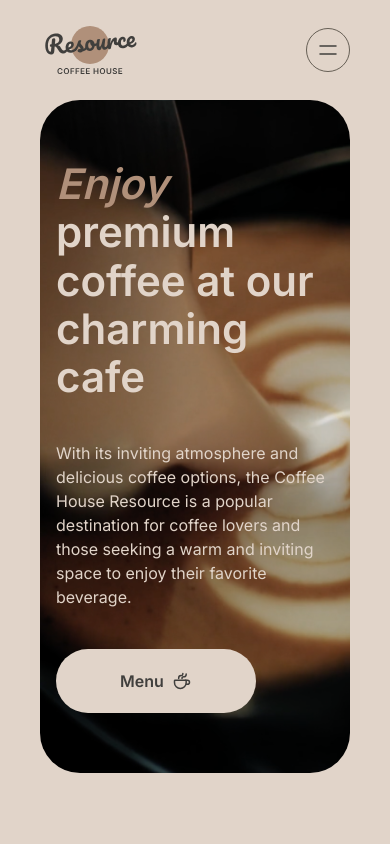
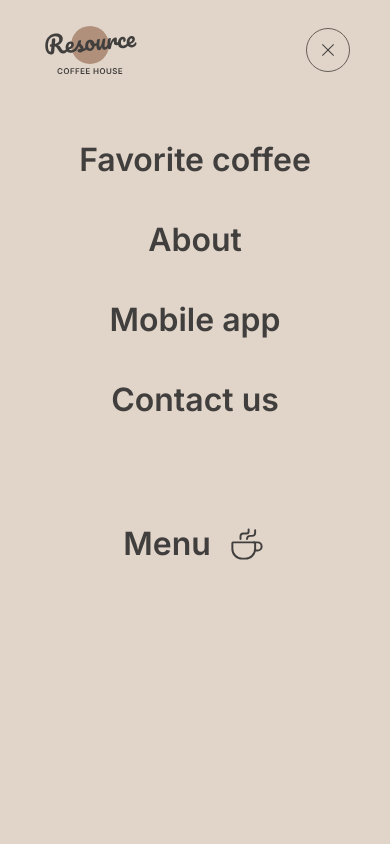
Before and after one commit to NatUsik6/RS-School-Stage1-Tasks, a plain HTML site: page coffee-house/index.html in a window 390 px wide. Both pictures are taken after a click on the button 328 px from the left and 50 px from the top of the page. Shown: the top 844 px of the page. Drawn offline with Linux system fonts and the light colour scheme; a web font is replaced by a local one.

Commit message:
feat: create burger-menu

```diff
--- a/coffee-house/index.html
+++ b/coffee-house/index.html
@@ -20,11 +20,12 @@
             <a class="logo-container" href="index.html"><img class="logo-container__image" src="assets/logo.svg"
                     alt="Logo Coffee House"></a>
             <button class="burger-button">
-                <svg width="18" height="10" viewBox="0 0 18 10" fill="none" xmlns="http://www.w3.org/2000/svg">
-                    <path d="M1 1H17" stroke="#403F3D" stroke-width="1.5" stroke-linecap="round" stroke-linejoin="round"/>
-                    <path d="M1 9H17" stroke="#403F3D" stroke-width="1.5" stroke-linecap="round" stroke-linejoin="round"/>
-                    </svg>
+                <div class="burger-button__icon">
+                    <div class="burger-button__icon__line"></div>
+                    <div class="burger-button__icon__line"></div>
+                </div>
             </button>
+            <div class="overlay"></div>
             <nav class="nav-container">
                 <ul class="nav-container-list">
                     <li class="nav-container-list__item"><a href="#section-favorite-coffee"
@@ -36,6 +37,24 @@
                     <li class="nav-container-list__item"><a href="#section-contacts"
                             class="nav-container-list__link">Contact us</a></li>
                 </ul>
+                <a class="nav-container__menu-link">
+                    Menu
+                    <svg class="menu-link__icon" xmlns="http://www.w3.org/2000/svg" width="41" height="40"
+                        viewBox="0 0 41 40" fill="none">
+                        <path
+                            d="M28.8333 18.9333V25C28.8333 30.5228 24.3561 35 18.8332 35H15.4999C9.97707 35 5.49992 30.5228 5.49992 25V18.9333C5.49992 18.602 5.76855 18.3333 6.09992 18.3333H28.2333C28.5646 18.3333 28.8333 18.602 28.8333 18.9333Z"
+                            stroke="#403F3D" stroke-width="2" stroke-linecap="round" stroke-linejoin="round" />
+                        <path
+                            d="M20.4999 15C20.4999 13.3334 21.6904 11.6667 24.0713 11.6667C24.5919 11.6667 25.2136 11.6667 25.8333 11.6667C27.4901 11.6667 28.8333 10.3236 28.8333 8.66671V5.83337"
+                            stroke="#403F3D" stroke-width="2" stroke-linecap="round" stroke-linejoin="round" />
+                        <path
+                            d="M13.8334 15V12.1667C13.8334 10.5098 15.1766 9.16667 16.8334 9.16667H20.1667C21.2713 9.16667 22.1667 8.27124 22.1667 7.16667V5"
+                            stroke="#403F3D" stroke-width="2" stroke-linecap="round" stroke-linejoin="round" />
+                        <path
+                            d="M27.1667 18.3334H31.3334C33.6346 18.3334 35.5001 20.1989 35.5001 22.5C35.5001 24.8012 33.6346 26.6667 31.3334 26.6667H28.8334"
+                            stroke="#403F3D" stroke-width="2" stroke-linecap="round" stroke-linejoin="round" />
+                    </svg>
+                </a>
             </nav>
             <a class="coffee-menu-link" href="menu.html">
                 Menu
@@ -103,8 +122,7 @@
                             </svg>
                         </button>
                         <div class="coffee">
-                            <img class="coffee__image" src="images/coffee-slider-1.png"
-                                alt="S’mores Frappuccino">
+                            <img class="coffee__image" src="images/coffee-slider-1.png" alt="S’mores Frappuccino">
                             <div class="coffee__description">
                                 <p class="coffee__description__title">S’mores Frappuccino</p>
                                 <p class="coffee__description__text">This new drink takes an espresso and mixes it with
@@ -149,7 +167,8 @@
         <section class="section mobile-app" id="section-mobille-app">
             <div class="container mobile-app__container">
                 <div class="mobile-app__content">
-                    <h2 class="mobile-app__title"><span class="mobile-app__title_text-accent">Download</span> our apps to start ordering</h2>
+                    <h2 class="mobile-app__title"><span class="mobile-app__title_text-accent">Download</span> our apps
+                        to start ordering</h2>
                     <p class="mobile-app__offer">Download the Resource app today and experience the comfort of ordering
                         your favorite coffee from wherever you are</p>
                     <div class="mobile-app__buttons">
@@ -199,7 +218,8 @@
         <div class="container contacts-container" id="section-contacts">
             <div class="contacts__offer">
                 <p class="contacts__offer__description">
-                    Sip, Savor, Smile. <span class="contacts__offer__description_text-accent">It’s coffee time!</span></p>
+                    Sip, Savor, Smile. <span class="contacts__offer__description_text-accent">It’s coffee time!</span>
+                </p>
                 <div class="contacts__offer__socials">
                     <button class="contacts__offer__socials__button">
                         <svg class="contacts__offer__socials__button__icon" xmlns="http://www.w3.org/2000/svg"
@@ -270,6 +290,8 @@
             </div>
         </div>
     </footer>
+
+    <script src="scripts/script.js"></script>
 </body>
 
 </html>
--- a/coffee-house/scripts/script.js
+++ b/coffee-house/scripts/script.js
@@ -0,0 +1,19 @@
+// HEADER
+
+const burgerButton = document.querySelector(".burger-button");
+burgerButton.addEventListener("click", toggleBurgerMenuOpen);
+
+function toggleBurgerMenuOpen() {
+    const header = document.querySelector('.header');
+    header.classList.toggle('burger-menu_open');
+    document.body.style.overflow = document.body.style.overflow === 'hidden' ? '' : 'hidden';
+}
+
+const navLinks = document.querySelectorAll(".nav-container-list__link");
+navLinks.forEach(navLink => navLink.addEventListener("click", disableBurgerMenuOpen));
+
+function disableBurgerMenuOpen() {
+    const header = document.querySelector(".header");
+    header.classList.remove("burger-menu_open");
+    document.body.style.overflow = "";
+}
--- a/coffee-house/styles/scss/_common.scss
+++ b/coffee-house/styles/scss/_common.scss
@@ -7,10 +7,13 @@
 
 html {
     scroll-behavior: smooth;
+    overflow-x: hidden;
 }
 
 body {
     background-color: $background-light;
+    overflow-x: hidden;
+    position: relative;
 }
 
 a {
--- a/coffee-house/styles/scss/_header.scss
+++ b/coffee-house/styles/scss/_header.scss
@@ -31,13 +31,79 @@
     cursor: pointer;
 
     @media screen and (max-width: $tablet) {
-        display: block;
+        display: flex;
+    }
+}
+
+.burger-button__icon {
+    width: 18px;
+    height: 18px;
+    display: flex;
+    flex-direction: column;
+    justify-content: center;
+    align-items: center;
+    gap: 8px;
+
+    .burger-menu_open & :nth-child(1) {
+        transform: translateY(4.5px) rotate(45deg);
+    }
+
+    .burger-menu_open & :nth-child(2) {
+        transform: translateY(-4.5px) rotate(-45deg);
+    }
+}
+
+.burger-button__icon__line {
+    width: 16px;
+    height: 1px;
+    background-color: $text-dark;
+}
+
+.overlay {
+    visibility: collapse;
+    opacity: 0;
+    position: fixed;
+    top: 90px;
+    left: 0;
+    height: 100vh;
+    z-index: 1;
+
+    .burger-menu_open & {
+        visibility: visible;
+        opacity: 1;
+        width: 100vw;
     }
 }
 
 .nav-container {
     @media screen and (max-width: $tablet) {
-        display: none;
+        position: absolute;
+        width: 100vw;
+        height: 100vh;
+        background-color: $background-light;
+        z-index: 10;
+        top: 80px;
+        right: -100vw;
+        display: flex;
+        flex-direction: column;
+        align-items: center;
+        gap: 100px;
+        padding-top: 60px;
+
+        .nav-container-list {
+            flex-direction: column;
+            align-items: center;
+        }
+
+        .nav-container-list__link,
+        .nav-container__menu-link {
+            font-size: 32px;
+            line-height: 125%;
+        }
+
+        .burger-menu_open & {
+            right: 0;
+        }
     }
 }
 
@@ -70,6 +136,45 @@
         width: 100%;
         opacity: 1;
     }
+}
+
+.nav-container__menu-link {
+    @include font(16px, 150%, $text-dark);
+
+    display: none;
+    cursor: pointer;
+    justify-content: center;
+    align-items: center;
+    gap: 16px;
+    position: relative;
+    width: fit-content;
+
+    @media screen and (max-width: $tablet) {
+        display: flex;
+    }
+
+    &:after {
+        content: "";
+        position: absolute;
+        width: 0;
+        height: 2px;
+        background: $text-dark;
+        bottom: -3px;
+        left: 50%;
+        opacity: 0;
+        transition: .5s ease-in-out;
+    }
+
+    @include hover-after {
+        left: 0;
+        width: 100%;
+        opacity: 1;
+    }
+}
+
+.menu-link__icon {
+    width: 40px;
+    height: 40px;
 }
 
 .coffee-menu-link {
```
Also changed, not shown: coffee-house/styles/style.css, 1 other file.
